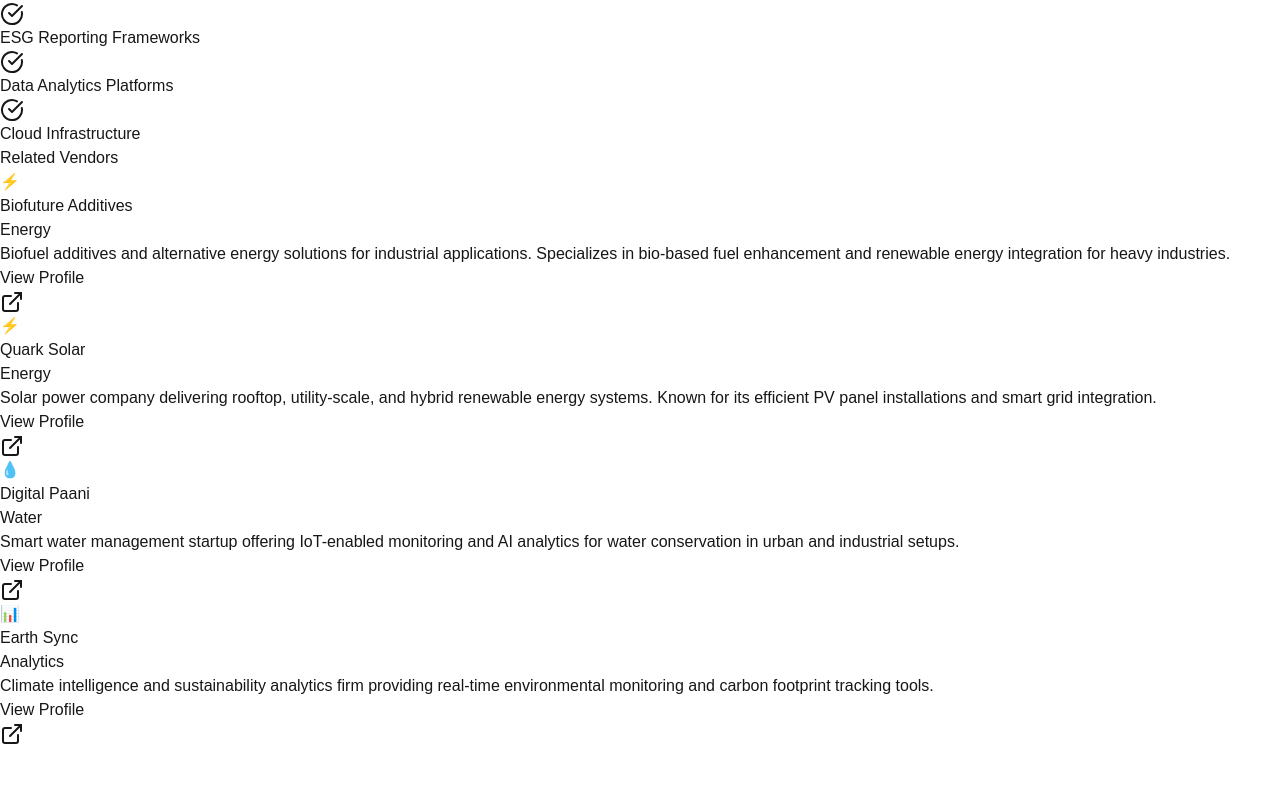
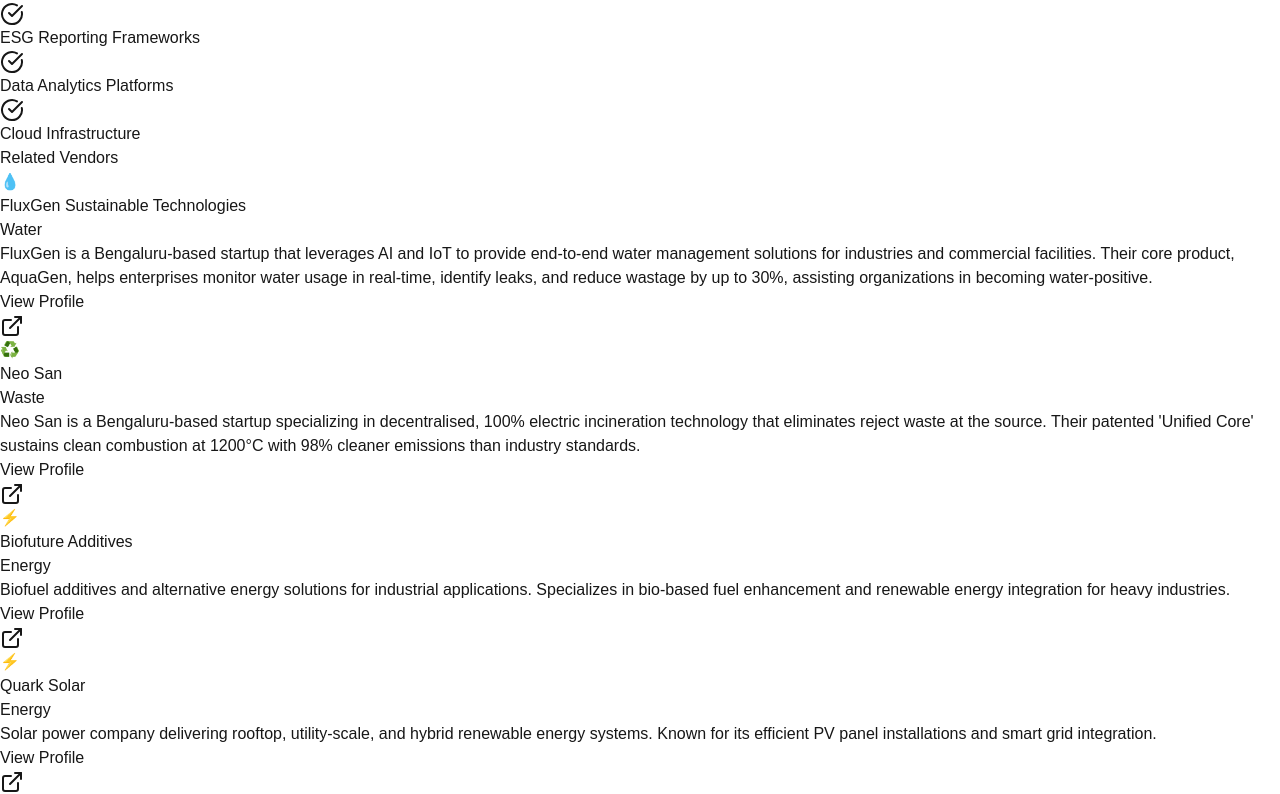
Before and after one commit to AlchemyNitin/Ploxi-Demo, a Next.js app: page /vendor/advent_envirotech in a window 1280 px wide. Shown: the part 1294-2088 px from the top of the page. Before the commit the page ends 2040 px from the top, so only its background shows below. Built offline with nearby package versions, Linux system fonts and the light colour scheme.

Commit message:
New vendors added

```diff
--- a/src/data/vendors.json
+++ b/src/data/vendors.json
@@ -1,5 +1,60 @@
 {
   "vendors": [
+    {
+      "id": "fluxgen",
+      "name": "FluxGen Sustainable Technologies",
+      "type": "Water",
+      "description": "FluxGen is a Bengaluru-based startup that leverages AI and IoT to provide end-to-end water management solutions for industries and commercial facilities. Their core product, AquaGen, helps enterprises monitor water usage in real-time, identify leaks, and reduce wastage by up to 30%, assisting organizations in becoming water-positive.",
+      "solutions": ["aquagen water intelligence platform", "iot realtime monitoring", "ai predictive analytics", "leakage and wastage detection", "groundwater and esg compliance"],
+      "targetIndustries": ["manufacturing", "food_and_beverage", "pharma", "healthcare", "textiles", "metals_and_mining"],
+      "targetRegions": ["IN", "SA", "AE", "AF"],
+      "contact": { "email": "contact@fluxgen.com", "phone": "+91 73560 08082" },
+      "website": "https://fluxgen.com"
+    },
+    {
+      "id": "neo_san",
+      "name": "Neo San",
+      "type": "Waste",
+      "description": "Neo San is a Bengaluru-based startup specializing in decentralised, 100% electric incineration technology that eliminates reject waste at the source. Their patented 'Unified Core' sustains clean combustion at 1200°C with 98% cleaner emissions than industry standards.",
+      "solutions": ["decentralised_incineration_systems","iot_enabled_waste_monitoring","sanitation_as_a_service","data_driven_esg_reporting","carbon_offset_generation"],
+      "targetIndustries": ["healthcare_facilities","bulk_waste_generators","municipal_bodies","educational_institutes","corporate_offices","aviation"],
+      "targetRegions": ["IN"],
+      "contact": {"email": "dhwaj@neosanitation.net","phone": "+91 91482 97040"},
+      "website": "https://www.neosan.in"
+    },
+    {
+      "id": "biodegradable_future",
+      "name": "Biodegradable Future",
+      "type": "Environmental Technology",
+      "description": "Biodegradable Future is a global distributor of patented organic additives that enable conventional plastics to biodegrade in landfills, oceans, and soil. Their technology changes the molecular structure of plastic to attract microbes, facilitating biodegradation into methane and nutrient-rich soil (humus).",
+      "solutions": ["organic_biodegradable_additives", "anaerobic_biodegradation_technology", "quorum_sensing_microbial_attraction", "methane_capture_energy_solutions", "sustainability_marketing_leverage"],
+      "targetIndustries": ["packaging", "cosmetics", "automotive", "beverages", "petrochemical", "agriculture"],
+      "targetRegions": ["Global", "USA", "IN", "EU", "BR", "ZA", "DE"],
+      "contact": { "email": "info@biodegradablefuture.com", "phone": "" },
+      "website": "https://www.biodegradablefuture.com"
+    },
+    {
+      "id": "ampacity_energy",
+      "name": "Ampacity Energy Private Limited",
+      "type": "Renewable Energy",
+      "description": "A leading provider of solar power solutions in India that offers a comprehensive range of services from evaluation and design to installation and maintenance. As an EPC company, it specializes in engineering, procurement, and commissioning of solar power systems for businesses, government agencies, and residential homeowners.",
+      "solutions": ["epc_engineering_procurement_commissioning","solar_installation_work","solar_panel_maintenance","evaluation_and_design","financing_options"],
+      "targetIndustries": ["commercial_businesses","government_agencies","residential","smes"],
+      "targetRegions": ["IN"],
+      "contact": {"email": "admin@ampacityenergy.com","phone": "+91 9739605005"},
+      "website": "https://www.ampacityenergy.com"
+    },
+    {
+      "id": "dexler_energy",
+      "name": "Dexler Energy",
+      "type": "Renewable Energy",
+      "description": "Specializes in modular solar parks and turnkey solar solutions for SMEs and mid-sized industries Offers end-to-end services including land acquisition, approvals, and rapid project execution for captive consumption.",
+      "solutions": ["modular solar parks", "rooftop solar", "turnkey epc", "captive energy generation"],
+      "targetIndustries": ["textiles", "steel", "fmcg", "it_ites", "dairy", "auto"],
+      "targetRegions": ["IN", "AE", "EU", "US"],
+      "contact": { "email": "marketing@dexlerenergy.com", "phone": "+91-9071312013" },
+      "website": "https://www.dexlerenergy.com"
+    },
 
     {
       "id": "biofuture_additives",
```
Also changed, not shown: src/components/layout/ConditionalNavbar.jsx (line endings or trailing spaces).
